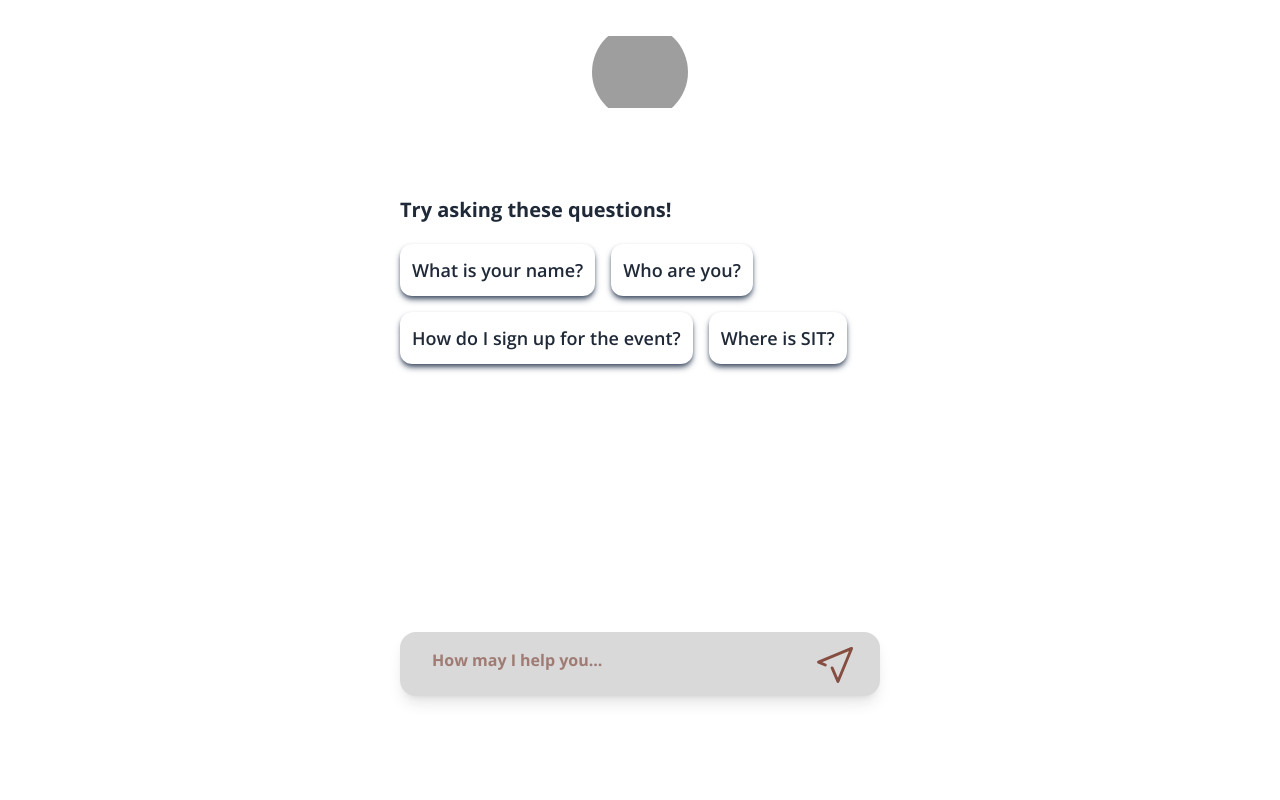
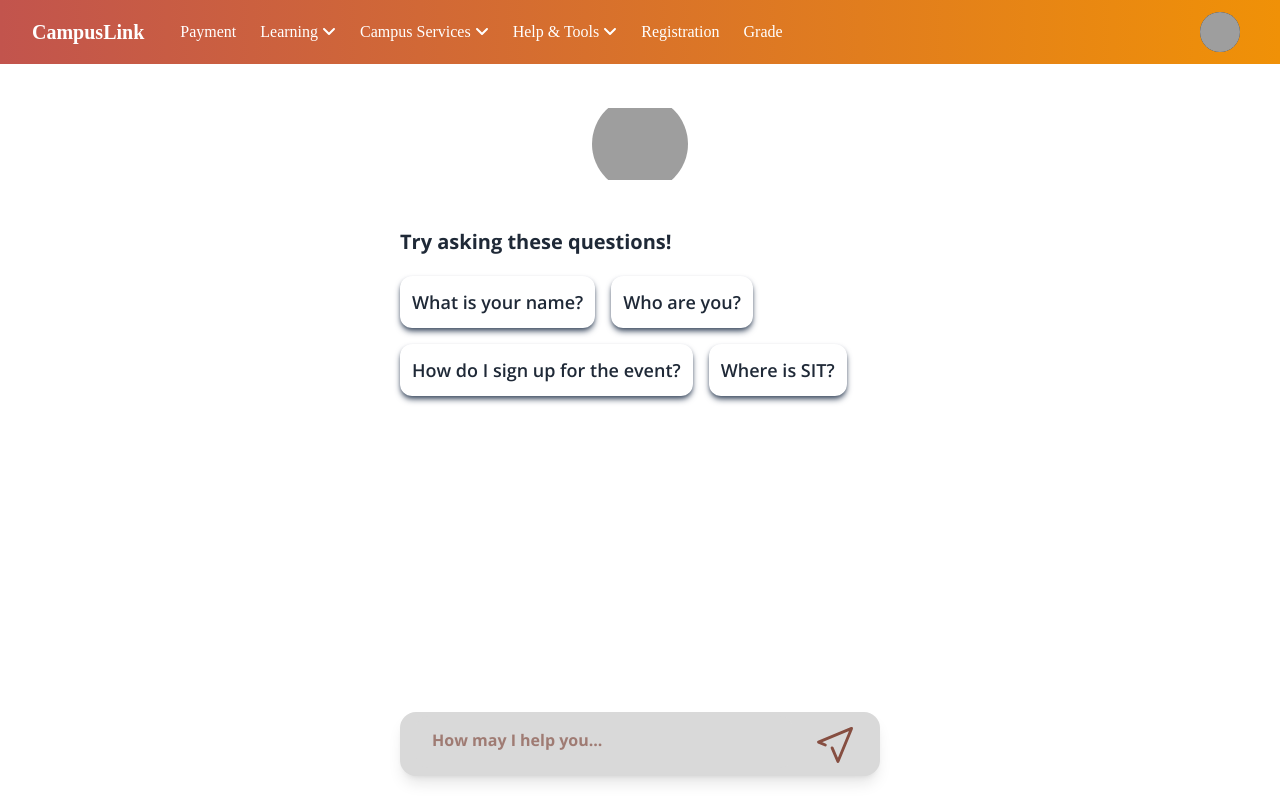
Before and after one commit to KMUTT-CampusLink/campus-client, a React (Vite) app: page /botastra in a window 1280 px wide. Built offline with nearby package versions, Linux system fonts and the light colour scheme; grey boxes are pictures that could not be loaded; a web font is replaced by a local one.

Commit message:
design updated with navbar

```diff
--- a/src/modules/chatbot/pages/ChatPage.jsx
+++ b/src/modules/chatbot/pages/ChatPage.jsx
@@ -1,5 +1,5 @@
 import React, { useRef, useState } from 'react';
-import NavBar from '../../registration/components/NavBar';
+import NavBar from '../../registration/components/NavBarComponents/NavBar';
 import FAQs from '../components/chatPage/FAQs';
 import MessageArea from '../components/chatPage/MessageArea';
 
@@ -30,18 +30,18 @@ const ChatPage = () => {
   }
 
   return (
-    <div className = " w-full h-100vh">
+    <div className = " w-full min-h-screen">
         <NavBar />
         {/* main div for chat */}
-        <div className = {`bg-white w-full min-h-[90vh] rounded-t-xl flex flex-col  justify-between -mt-2 py-4`}>
+        <div className = {`mx-auto max-w-7xl pt-20 pb-6 w-full h-[100vh] rounded-t-xl flex flex-col justify-between`}>
             {/* messaging area  */}
-            <div className=' w-full flex flex-col justify-around gap-16'>
+            <div className=' w-full flex flex-col justify-around gap-6'>
                 {/* bot profile div  */}
                 <div className= {`${startChat ? `hidden`: `visible`} w-full h-[8rem] flex justify-center items-center `}>
                     <img src={batman} alt="batman" className="object-contain w-[6rem] h-[6rem] rounded-full"/>
                 </div>
                 {/* faqs div  */}
-                <div className={`w-full  ${startChat? `h-[6rem] `: `h-[10rem]`} flex justify-center items-center py`}>
+                <div className={`w-full  ${startChat? `h-[6rem] `: `h-[10rem]`} flex justify-center items-center`}>
                     <div className={`p-12 gap-5 flex flex-col `}>
                         <p className = {`${startChat ? `hidden` : `visible`} font-bold text-xl`}>Try asking these questions!</p>
                         <FAQs textRef={textRef} dummyFaqs = {dummyFaqs} startChat = {startChat}/>
```
